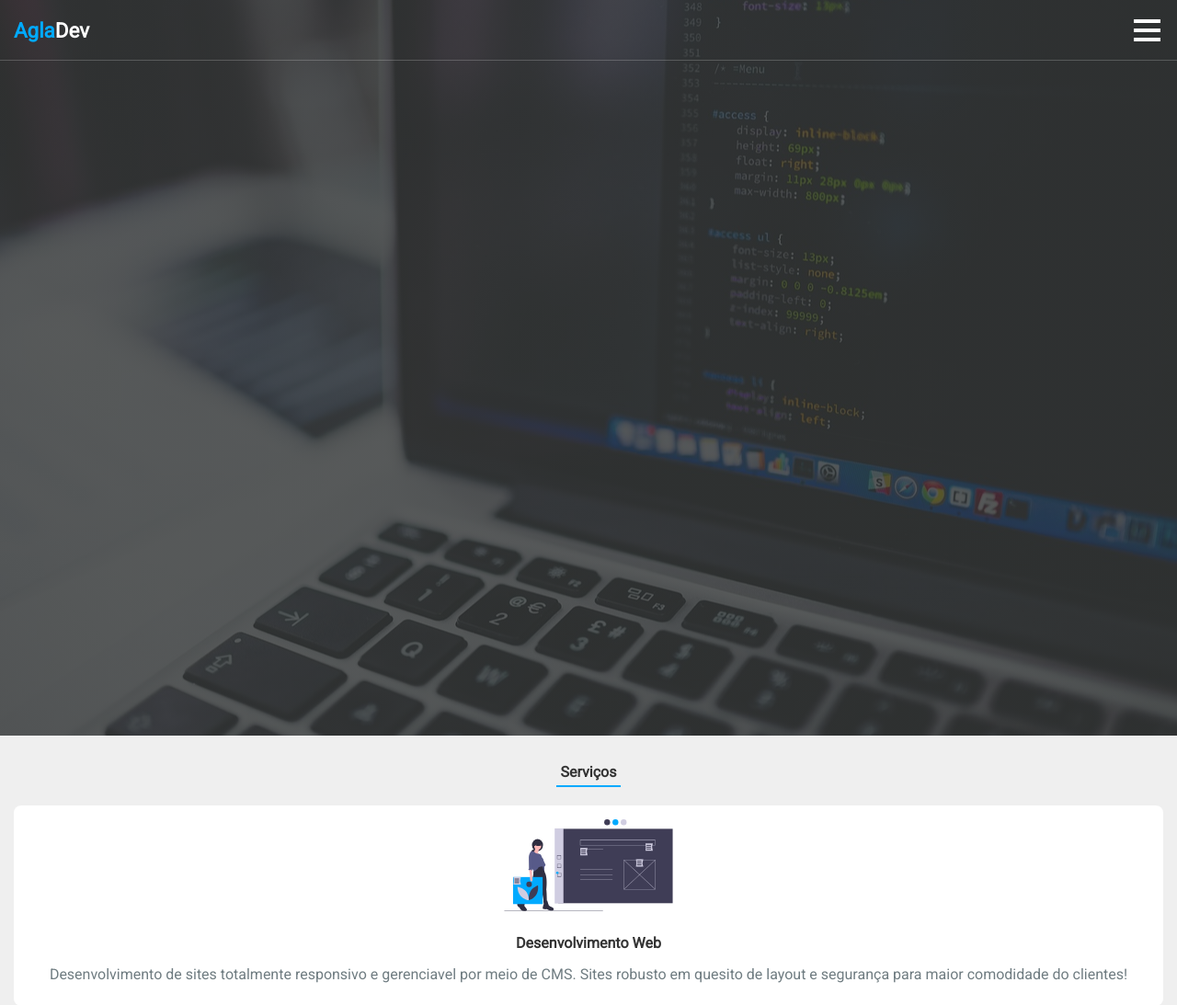
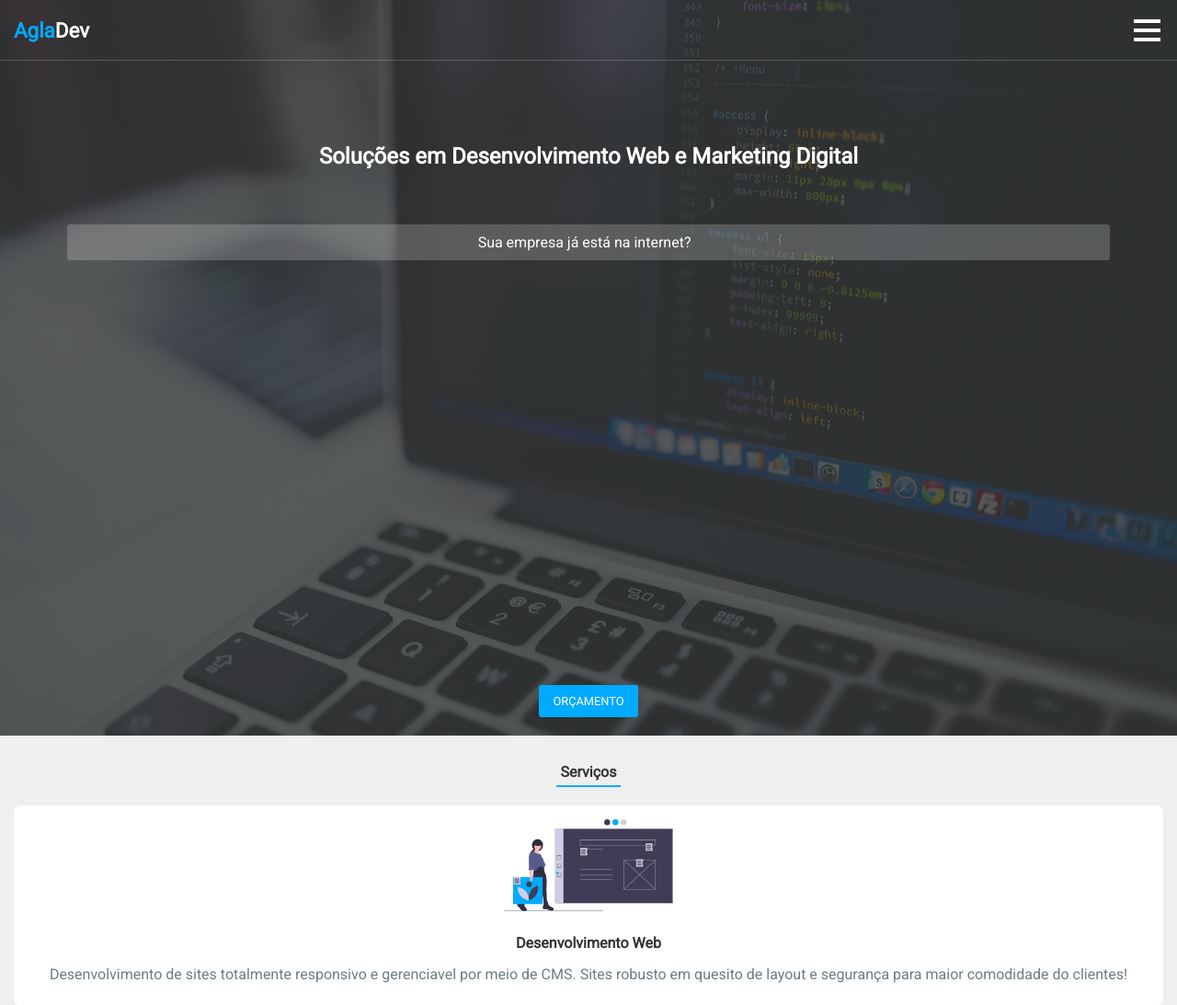
Before and after one commit to ze-aglailson/Agladev, a PHP site: page / in a window 1280 px wide. Shown: the top 1093 px of the page at 92% size. Run offline with PHP 8.4, Linux system fonts and the light colour scheme; data comes from the database, SQL or seed files in the repository; style sheets or scripts are compiled from the project's sources; some libraries are stand-ins or nearby versions.

Commit message:
Section title home finalizada

```diff
--- a/App/View/home.html
+++ b/App/View/home.html
@@ -1,6 +1,25 @@
 <div class="grid-principal">
 
     <section id="home" class="container-slider">
+
+            <article class="content-titles">
+                <h2>Soluções em Desenvolvimento Web e Marketing Digital</h2>
+                <div id="div-subtitulo">
+                    <p id="subtitulo">Sua empresa já está na internet?</p>
+                </div>
+            </article>
+
+            <article class="content-buttons">
+                <button id="btn-orcamento" title="pré-orçamento sem compromisso!">Orçamento</button>
+                <button id="btn-mouse"><span></span></button>
+                <div class="controls">
+                    <ul>
+                        <li class="control"></li>
+                        <li class="control"></li>
+                        <li class="control"></li>
+                    </ul>
+                </div>
+            </article>
 
     </section>
 
--- a/js/main.js
+++ b/js/main.js
@@ -39,6 +39,9 @@ window.onload = function(){
             menu.mudaCorCabecalho(cabecalho, alturaCabecalho,posicaoAtual)
 
         })
+        //Efeito maquina de escreve
+        let frase = document.querySelector("#subtitulo")
+        escreveFrase(frase);
     }());
 
     (function ajustes(){
@@ -55,6 +58,10 @@ window.onload = function(){
 
             gridPrincipal.style.marginTop = -alturaCabecalho+"px"
         }
+        //Padding espaçamento conttent-title
+        var titles = document.querySelector('.content-titles')
+        titles.style.paddingTop = alturaCabecalho+"px"
+        console.log(titles)
         //Toggle botão volta topo
 
         window.addEventListener('scroll', function(){
@@ -101,6 +108,23 @@ window.onload = function(){
         },500)
 
     }
+    //Animação maquina de escrevr
+    function escreveFrase(elemento){
+        const textArray = elemento.innerHTML.split('')
+        elemento.innerHTML = "";
+        var divSubtitulo = document.getElementById('div-subtitulo');
+        divSubtitulo.style.opacity= 1;
+        divSubtitulo.style.transform = 'translate3d(0,0,0)';
+        textArray.forEach(function(letra, i){
+
+            setTimeout(function(){
+
+                elemento.innerHTML += letra
+
+            }, 60 * i)
+
+        })
+    }
 
 
     //Formulario de login
@@ -140,7 +164,7 @@ window.onload = function(){
             senha = $('#ipt-senha').val()
 
             $.ajax({
-                url: 'https://agladev.com/login.php',
+                url: 'https://www.agladev.com/login.php',
                 method:'POST',
                 data:{email:email,senha:senha},
                 dataType: 'json',
@@ -304,7 +328,7 @@ function Menu(btnMenu, contentMenu){
 
     this.carregaSubItemsMenu=(contentSubmenu,btnSubmenu,classe)=>{
         $.ajax({
-            url:'https://agladev.com/api/v1/'+classe+'/listar',
+            url:'https://www.agladev.com/api/v1/'+classe+'/listar',
             method:'GET',
             dataType:'json'
         }).done(function(result){
--- a/styles/home.scss
+++ b/styles/home.scss
@@ -2,7 +2,7 @@
 
 /*CONFIGURAÇÕES SEÇÃO DE SERVIÇOS*/
 .grid-principal{
-	display: grid;
+    display: grid;
 	grid-template-columns: [inicio]15px [inicio-principal] 1fr repeat(21, 10px 1fr) [fim-principal] 15px[fim];
 	grid-template-rows:
 	[inicio-slider] 100vh [fim-slider]30px
@@ -12,12 +12,76 @@
     ;
 }
 .container-slider{
+    position: relative;
     grid-column: inicio/fim;
     grid-row:inicio-slider/fim-slider ;
     background: linear-gradient(rgba(46, 49, 49, 0.8),rgba(46, 49, 49, 0.8)), url(../../img/jpg/cabecalho1.jpg);
 	background-size: cover;
 	background-repeat: no-repeat;
 	background-position: center;
+    .content-titles{
+        display: flex;
+        flex-direction: column;
+        justify-content: center;
+        align-items: center;
+        margin-top: 90px;
+        padding: 0 10px;
+
+        h2{
+            font-size: 1.5em;
+            color: #fff;
+            text-align: center;
+            margin-bottom: 60px;
+        }
+        #div-subtitulo{
+            width: 90%;
+            padding: 10px;
+            background-color: rgba(255,255, 255,0.2);
+            display: flex;
+            justify-content: center;
+            border-radius: 3px;
+            opacity: 0;
+            transition: .6s;
+            transform: translate3d(-50px,0,0);
+
+            p{
+                color: #fff;
+                transition: .6s;
+                text-align: center;
+            }
+            p::after{
+                content: '|';
+                margin-left: 5px;
+                opacity: 1;
+                animation:pisca .4s infinite;
+                color: #333;
+                font-weight: bold;
+            }
+            @keyframes pisca {
+                0%,100%{opacity: 1;}
+                50%{opacity: 0;}
+            }
+        }
+    }
+    .content-buttons{
+        width: 100%;
+        display: flex;
+        justify-content: center;
+        align-items: center;
+        position: absolute;
+        left: 0;
+        bottom: 0;
+        #btn-orcamento{
+            color: #fff;
+            background-color: #00AAFF;
+            padding: 10px 15px;
+            margin-bottom: 20px;
+            border-radius: 3px;
+            text-transform: uppercase;
+            font-size: .8em;
+            cursor: pointer;
+        }
+    }
 }
 
 
--- a/styles/renderizado/home.css
+++ b/styles/renderizado/home.css
@@ -6,12 +6,68 @@
   grid-template-rows: [inicio-slider] 100vh [fim-slider] 30px [inicio-servicos] auto [fim-servicos] 30px [inicio-clientes] 100vh [fim-clientes] 30px [inicio-projetos] 100vh [fim-projetos] 30px; }
 
 .container-slider {
+  position: relative;
   grid-column: inicio/fim;
   grid-row: inicio-slider/fim-slider;
   background: linear-gradient(rgba(46, 49, 49, 0.8), rgba(46, 49, 49, 0.8)), url(../../img/jpg/cabecalho1.jpg);
   background-size: cover;
   background-repeat: no-repeat;
   background-position: center; }
+  .container-slider .content-titles {
+    display: flex;
+    flex-direction: column;
+    justify-content: center;
+    align-items: center;
+    margin-top: 90px;
+    padding: 0 10px; }
+    .container-slider .content-titles h2 {
+      font-size: 1.5em;
+      color: #fff;
+      text-align: center;
+      margin-bottom: 60px; }
+    .container-slider .content-titles #div-subtitulo {
+      width: 90%;
+      padding: 10px;
+      background-color: rgba(255, 255, 255, 0.2);
+      display: flex;
+      justify-content: center;
+      border-radius: 3px;
+      opacity: 0;
+      transition: .6s;
+      transform: translate3d(-50px, 0, 0); }
+      .container-slider .content-titles #div-subtitulo p {
+        color: #fff;
+        transition: .6s;
+        text-align: center; }
+      .container-slider .content-titles #div-subtitulo p::after {
+        content: '|';
+        margin-left: 5px;
+        opacity: 1;
+        animation: pisca .4s infinite;
+        color: #333;
+        font-weight: bold; }
+@keyframes pisca {
+  0%,100% {
+    opacity: 1; }
+  50% {
+    opacity: 0; } }
+  .container-slider .content-buttons {
+    width: 100%;
+    display: flex;
+    justify-content: center;
+    align-items: center;
+    position: absolute;
+    left: 0;
+    bottom: 0; }
+    .container-slider .content-buttons #btn-orcamento {
+      color: #fff;
+      background-color: #00AAFF;
+      padding: 10px 15px;
+      margin-bottom: 20px;
+      border-radius: 3px;
+      text-transform: uppercase;
+      font-size: .8em;
+      cursor: pointer; }
 
 /*CONFIGURAÇÕES SEÇÃO DE SERVIÇOS*/
 .title-sections {
```
Also changed, not shown: 1 other file.
